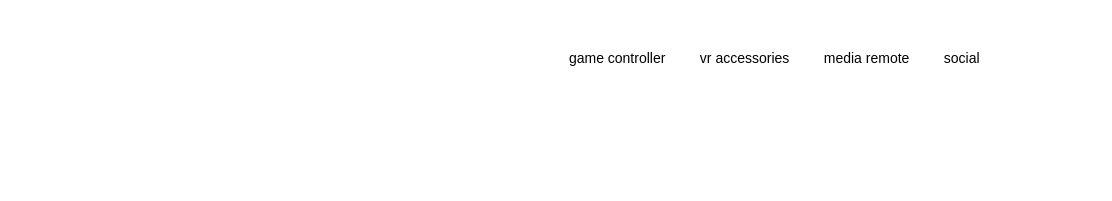
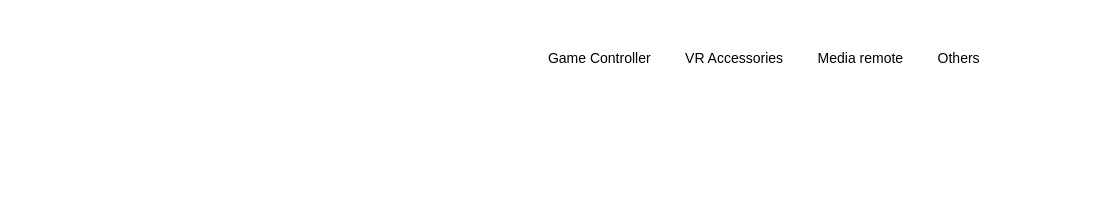
Before and after one commit to R0GERGH0ST/PS4, a plain HTML site: page index.html in a window 1280 px wide. Shown: the top 201 px of the page, 168-1280 px from the left. Drawn offline with Linux system fonts and the light colour scheme.

Commit message:
capitals change

```diff
--- a/index.html
+++ b/index.html
@@ -16,10 +16,10 @@
             <img src="img/logo.png" class="logo">
             <nav>
                 <ul id="menuList">
-                    <li><a href="">game controller</a></li>
-                    <li><a href="">vr accessories</a></li>
-                    <li><a href="">media remote</a></li>
-                    <li><a href="">social</a></li>
+                    <li><a href="">Game Controller</a></li>
+                    <li><a href="">VR Accessories</a></li>
+                    <li><a href="">Media remote</a></li>
+                    <li><a href="">Others</a></li>
                 </ul>
             </nav>
             <img src="img/menu.png" class="menu-icon" onclick="togglemenu()">
```
